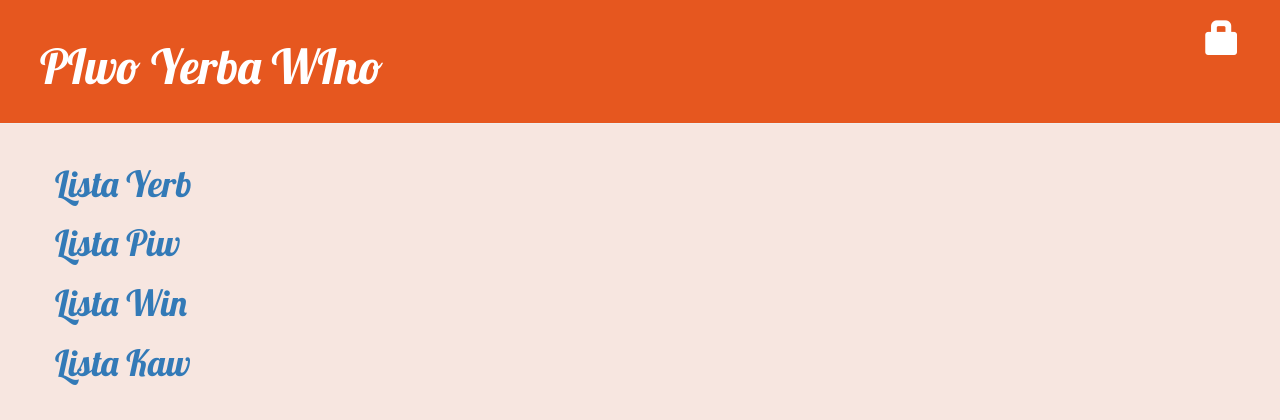
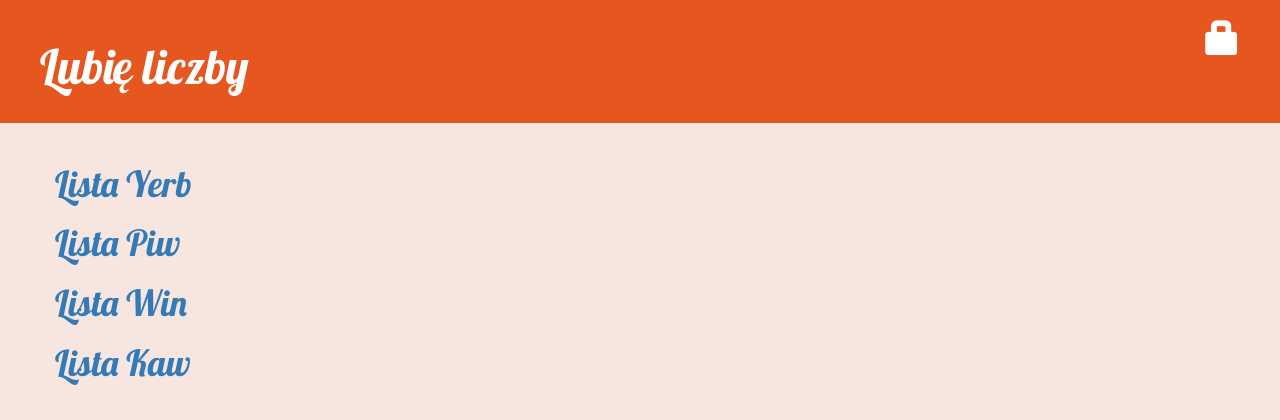
Before and after one commit to m-rzeszotarski/piyewi, a Django app: page / in a window 1280 px wide. Shown: the top 420 px of the page. Run offline with Django 3.2, Linux system fonts and the light colour scheme; some libraries are stand-ins or nearby versions.

Commit message:
lubie liczby

```diff
--- a/strona/templates/strona/base.html
+++ b/strona/templates/strona/base.html
@@ -1,7 +1,7 @@
 {% load static %}
 <html>
     <head>
-        <title>PIwoYErbaWIno</title>
+        <title>Lubię liczby</title>
         <link rel="stylesheet" href="//maxcdn.bootstrapcdn.com/bootstrap/3.2.0/css/bootstrap.min.css">
         <link rel="stylesheet" href="//maxcdn.bootstrapcdn.com/bootstrap/3.2.0/css/bootstrap-theme.min.css">
         <link rel="stylesheet" href="{% static 'css/strona.css' %}">
@@ -14,7 +14,7 @@
             {% else %}
                 <a href="{% url 'login' %}" class="top-menu"><span class="glyphicon glyphicon-lock"></span></a>
             {% endif %}
-            <h1><a href="/">PIwo Yerba WIno</a></h1>
+            <h1><a href="/">Lubię liczby</a></h1>
         </div>
         <div class="content container">
             <div class="row">
```
